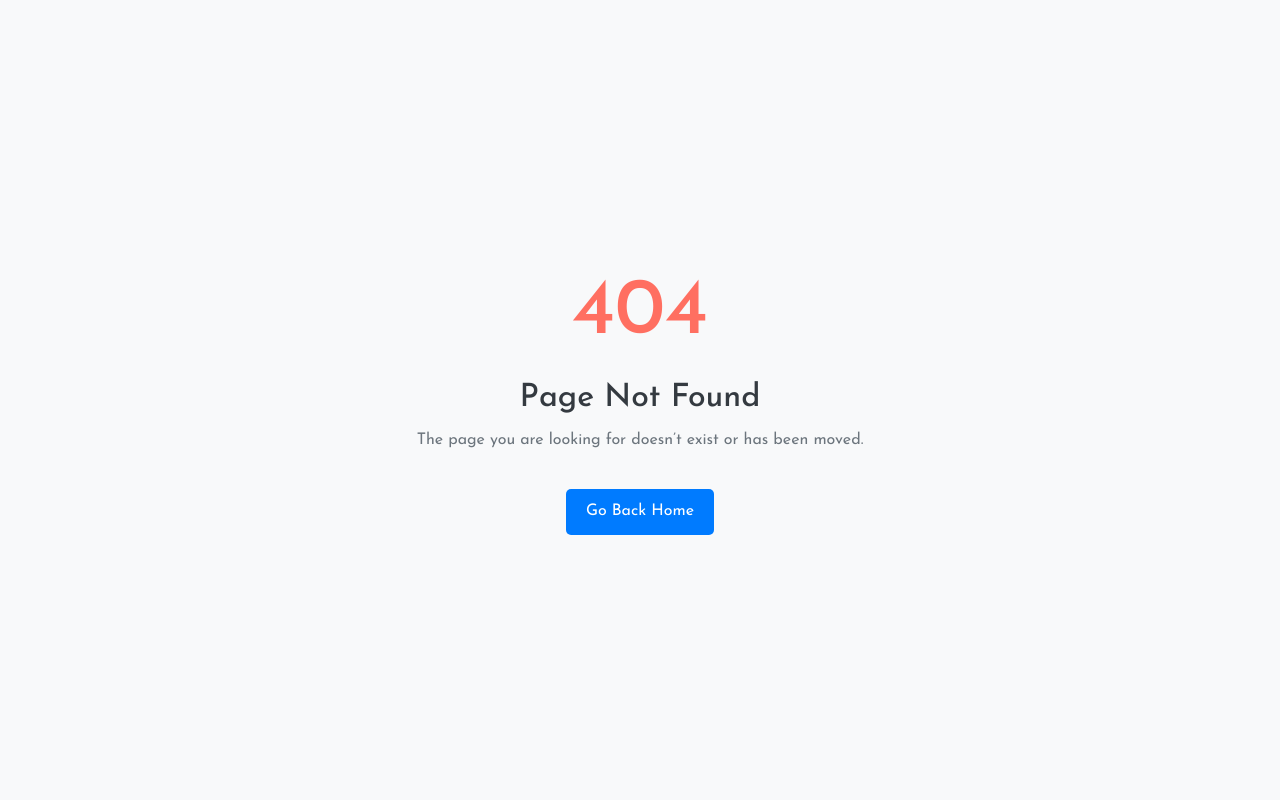
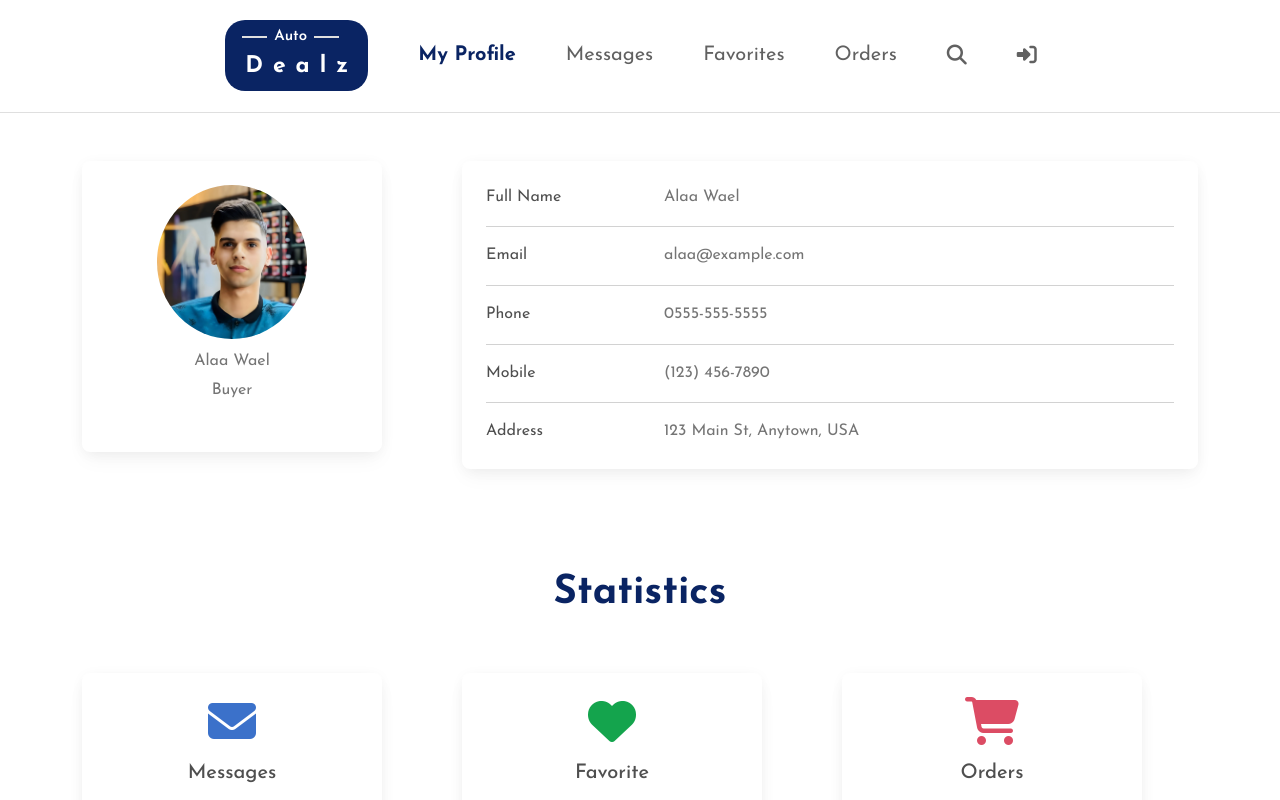
Before and after one commit to alaawael20/Graduation-Project, a React (Create React App) app: page /buyer/buyerProfile in a window 1280 px wide. Before the commit this address had no page. Shown: the top 800 px of the page. Built offline with nearby package versions, Linux system fonts and the light colour scheme; a web font is replaced by a local one.

Commit message:
create pages for buyer

```diff
--- a/src/App.js
+++ b/src/App.js
@@ -15,6 +15,10 @@ import IncomingRequests from "./Pages/Seller/IncomingRequests/IncomingRequests";
 import Messages from "./Pages/Seller/Messages/Messages";
 import SellerProfile from "./Pages/Seller/SellerProfile/SellerProfile";
 import NotFound from "./Pages/NotFound/NotFound";
+import BuyerProfile from "./Pages/Buyer/BuyerProfile/BuyerProfile";
+import BuyerMessages from "./Pages/Buyer/BuyerMessages/BuyerMessages";
+import BuyerFavorites from "./Pages/Buyer/BuyerFavorites/BuyerFavorites";
+import BuyerOrders from "./Pages/Buyer/BuyerOrders/BuyerOrders";
 
 function App() {
   return (
@@ -35,6 +39,10 @@ function App() {
         <Route path="/Seller/CarManagement" element={<CarManagement />} />
         <Route path="/Seller/IncomingRequests" element={<IncomingRequests />} />
         <Route path="/Seller/Messages" element={<Messages />} />
+        <Route path="/buyer/buyerProfile" element={<BuyerProfile />} />
+        <Route path="/buyer/messages" element={<BuyerMessages />} />
+        <Route path="/buyer/favorites" element={<BuyerFavorites />} />
+        <Route path="/buyer/orders" element={<BuyerOrders />} />
         <Route path="*" element={<NotFound />} />
       </Routes>
     </BrowserRouter>
--- a/src/Components/ProfilePage/ProfilePage.js
+++ b/src/Components/ProfilePage/ProfilePage.js
@@ -8,15 +8,15 @@ import {
   MDBCardBody,
   MDBCardImage,
 } from "mdb-react-ui-kit";
-import myprofile from "../../Images/myprofile.jpg";
 
 export default function ProfilePage({
   name,
-  jop,
+  state,
   email,
   phone,
   mobile,
   address,
+  profileImage,
 }) {
   return (
     <section>
@@ -26,14 +26,14 @@ export default function ProfilePage({
             <MDBCard className="mb-4">
               <MDBCardBody className="text-center">
                 <MDBCardImage
-                  src={myprofile}
+                  src={profileImage}
                   alt="avatar"
                   className="rounded-circle"
                   style={{ width: "150px", marginBottom: "10px" }}
                   fluid
                 />
                 <p className="text-muted mb-1">{name}</p>
-                <p className="text-muted mb-4">{jop}</p>
+                <p className="text-muted mb-4">{state}</p>
               </MDBCardBody>
             </MDBCard>
           </MDBCol>
--- a/src/Components/Statistics/Statistics.js
+++ b/src/Components/Statistics/Statistics.js
@@ -1,6 +1,16 @@
 import React from "react";
 
-export default function Statistics() {
+export default function Statistics({
+  statisticsIcon1,
+  statisticsIcon2,
+  statisticsIcon3,
+  head1,
+  head2,
+  head3,
+  num1,
+  num2,
+  num3,
+}) {
   return (
     <div>
       <div className="titlePage">Statistics</div>
@@ -9,27 +19,27 @@ export default function Statistics() {
           <div class="col-md-4">
             <div class="card text-center">
               <div class="card-body">
-                <i class="fas fa-envelope fa-3x text-primary mb-3"></i>
-                <h5 class="card-title">Messages</h5>
-                <p class="card-text display-4">25</p>
+                {statisticsIcon1}
+                <h5 class="card-title">{head1}</h5>
+                <p class="card-text display-4">{num1}</p>
               </div>
             </div>
           </div>
           <div class="col-md-4">
             <div class="card text-center">
               <div class="card-body">
-                <i class="fas fa-shopping-cart fa-3x text-success mb-3"></i>
-                <h5 class="card-title">Sales</h5>
-                <p class="card-text display-4">150</p>
+                {statisticsIcon2}
+                <h5 class="card-title">{head2}</h5>
+                <p class="card-text display-4">{num2}</p>
               </div>
             </div>
           </div>
           <div class="col-md-4">
             <div class="card text-center">
               <div class="card-body">
-                <i class="fas fa-car fa-3x text-danger mb-3"></i>
-                <h5 class="card-title">Cars</h5>
-                <p class="card-text display-4">50</p>
+                {statisticsIcon3}
+                <h5 class="card-title">{head3}</h5>
+                <p class="card-text display-4">{num3}</p>
               </div>
             </div>
           </div>
--- /dev/null
+++ b/src/Pages/Buyer/BuyerFavorites/BuyerFavorites.js
@@ -0,0 +1,21 @@
+import React from "react";
+import NavBar from "../../../Components/Uitily/NavBar";
+
+const BuyerFavorites = () => {
+  return (
+    <div>
+      <NavBar
+        link1="My Profile"
+        link2="Messages"
+        link3="Favorites"
+        link4="Orders"
+        to1="/buyer/buyerProfile"
+        to2="/buyer/messages"
+        to3="/buyer/favorites"
+        to4="/buyer/orders"
+      />
+    </div>
+  );
+};
+
+export default BuyerFavorites;
--- /dev/null
+++ b/src/Pages/Buyer/BuyerMessages/BuyerMessages.js
@@ -0,0 +1,21 @@
+import React from "react";
+import NavBar from "../../../Components/Uitily/NavBar";
+
+const BuyerMessages = () => {
+  return (
+    <div>
+      <NavBar
+        link1="My Profile"
+        link2="Messages"
+        link3="Favorites"
+        link4="Orders"
+        to1="/buyer/buyerProfile"
+        to2="/buyer/messages"
+        to3="/buyer/favorites"
+        to4="/buyer/orders"
+      />
+    </div>
+  );
+};
+
+export default BuyerMessages;
--- /dev/null
+++ b/src/Pages/Buyer/BuyerOrders/BuyerOrders.js
@@ -0,0 +1,21 @@
+import React from "react";
+import NavBar from "../../../Components/Uitily/NavBar";
+
+const BuyerOrders = () => {
+  return (
+    <div>
+      <NavBar
+        link1="My Profile"
+        link2="Messages"
+        link3="Favorites"
+        link4="Orders"
+        to1="/buyer/buyerProfile"
+        to2="/buyer/messages"
+        to3="/buyer/favorites"
+        to4="/buyer/orders"
+      />
+    </div>
+  );
+};
+
+export default BuyerOrders;
--- /dev/null
+++ b/src/Pages/Buyer/BuyerProfile/BuyerProfile.js
@@ -0,0 +1,50 @@
+import React from "react";
+import ProfilePage from "../../../Components/ProfilePage/ProfilePage";
+import NavBar from "../../../Components/Uitily/NavBar";
+import Statistics from "../../../Components/Statistics/Statistics";
+import Footer from "../../../Components/Uitily/Footer";
+import myprofile from "../../../Images/myprofile.jpg";
+
+const BuyerProfile = () => {
+  return (
+    <div>
+      <NavBar
+        link1="My Profile"
+        link2="Messages"
+        link3="Favorites"
+        link4="Orders"
+        to1="/buyer/buyerProfile"
+        to2="/buyer/messages"
+        to3="/buyer/favorites"
+        to4="/buyer/orders"
+      />
+      <ProfilePage
+        name="Alaa Wael"
+        state="Buyer"
+        email="alaa@example.com"
+        phone="0555-555-5555"
+        mobile="(123) 456-7890"
+        address="123 Main St, Anytown, USA"
+        profileImage={myprofile}
+      />
+      <Statistics
+        statisticsIcon1={
+          <i class="fas fa-envelope fa-3x text-primary mb-3"></i>
+        }
+        statisticsIcon2={<i class="fas fa-heart fa-3x text-success mb-3"></i>}
+        statisticsIcon3={
+          <i class="fas fa-shopping-cart fa-3x text-danger mb-3"></i>
+        }
+        head1="Messages"
+        head2="Favorite"
+        head3="Orders"
+        num1="5"
+        num2="20"
+        num3="3"
+      />
+      <Footer />
+    </div>
+  );
+};
+
+export default BuyerProfile;
--- a/src/Pages/Seller/SellerProfile/SellerProfile.js
+++ b/src/Pages/Seller/SellerProfile/SellerProfile.js
@@ -3,6 +3,7 @@ import NavBar from "../../../Components/Uitily/NavBar";
 import ProfilePage from "../../../Components/ProfilePage/ProfilePage";
 import Footer from "../../../Components/Uitily/Footer";
 import Statistics from "../../../Components/Statistics/Statistics";
+import myprofile from "../../../Images/myprofile.jpg";
 
 const SellerProfile = () => {
   return (
@@ -19,13 +20,28 @@ const SellerProfile = () => {
       />
       <ProfilePage
         name="Alaa El-faqawi"
-        jop="seller"
+        state="Seller"
         email="alaaelfaqawi2001@gmail.com"
         phone="0598194288"
         mobile="(970) 59-819-4288"
         address="Khanyonis, Gaza Strip, Palestine"
+        profileImage={myprofile}
       />
-      <Statistics />
+      <Statistics
+        statisticsIcon1={
+          <i class="fas fa-envelope fa-3x text-primary mb-3"></i>
+        }
+        statisticsIcon2={
+          <i class="fas fa-shopping-cart fa-3x text-success mb-3"></i>
+        }
+        statisticsIcon3={<i class="fas fa-car fa-3x text-danger mb-3"></i>}
+        head1="Messages"
+        head2="Sales"
+        head3="Cars"
+        num1="25"
+        num2="150"
+        num3="50"
+      />
       <Footer />
     </div>
   );
```
